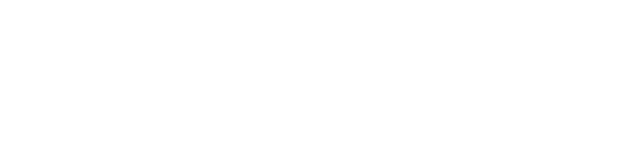
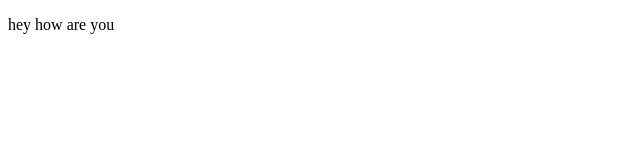
Before and after one commit to sourovroy999/webdeveloper-portfolio, a plain HTML site: page index.html in a window 1280 px wide. Shown: the whole page, without its empty margins (0-640 px from the left). Drawn offline with Linux system fonts and the light colour scheme.

```diff
--- a/index.html
+++ b/index.html
@@ -11,7 +11,11 @@
     </header>
 
     <main>
-
+         <section>
+            <p>
+                hey how are you
+            </p>
+         </section>
     </main>
 
     <footer>
```
Also changed, not shown: images/developer.png (added), images/hardy.png (added), images/header_bg.png (added), images/icons/facebook.png (added), images/icons/insta.png (added), images/icons/js.png (added), images/icons/mongo.png (added), images/icons/nodejs.png (added), images/icons/react.png (added), images/icons/twitter.png (added).
